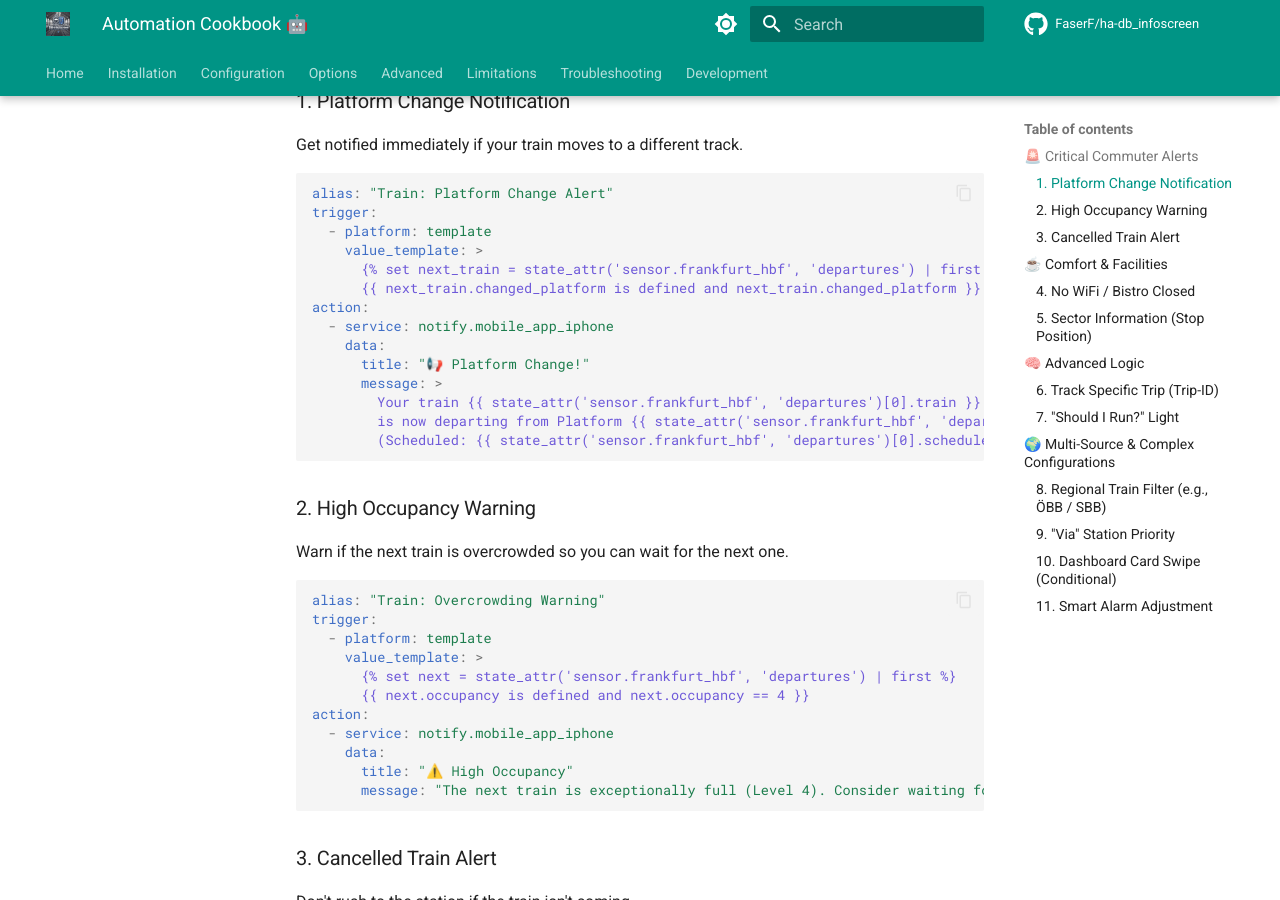
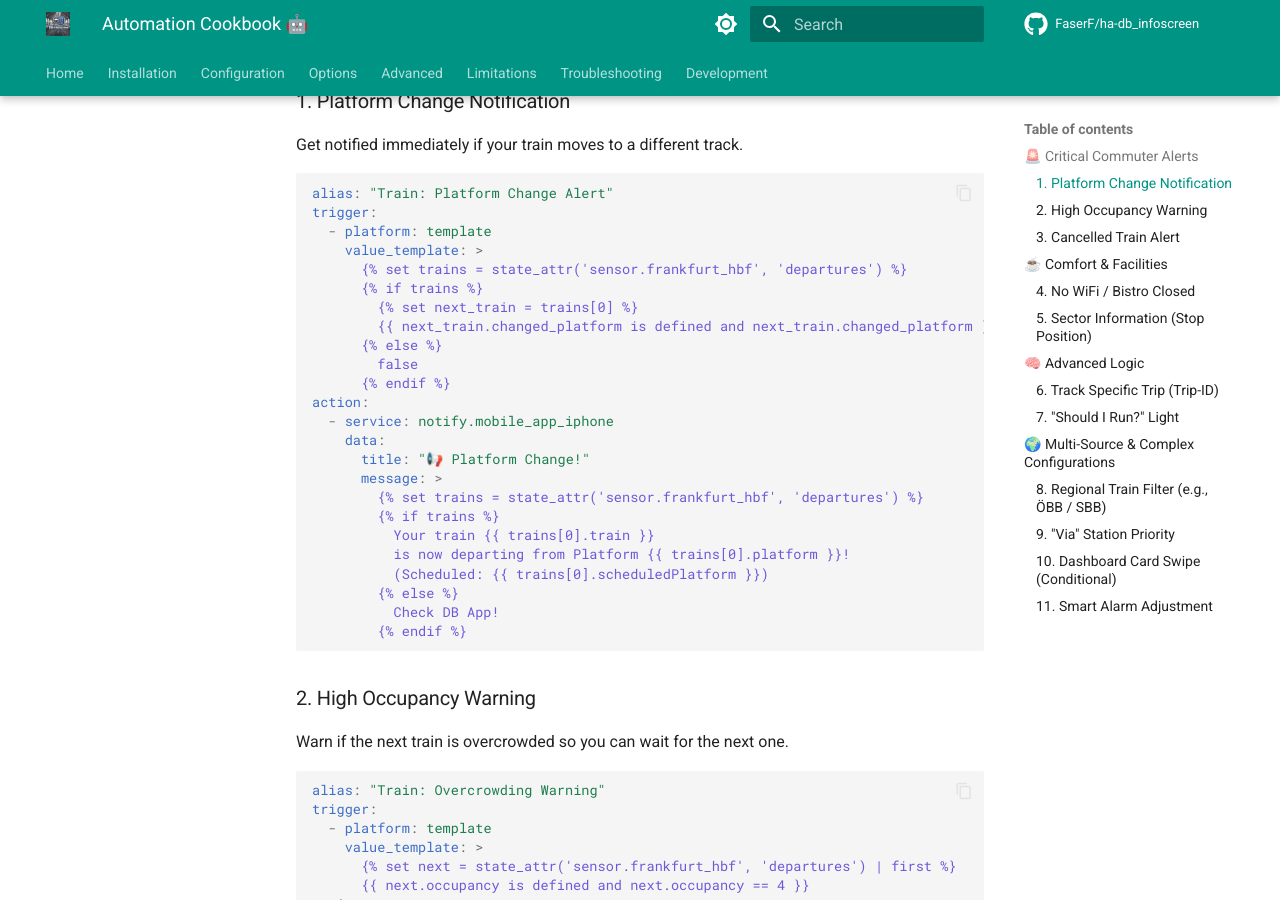
Before and after one commit to FaserF/ha-db_infoscreen, an MkDocs documentation site: the page built from docs/automations.md, in a window 1280 px wide and 900 px high, scrolled down 310 px. Built offline with MkDocs 1.6.1 and Material for MkDocs 9.7.7, drawn with Linux system fonts in a browser that asks for light colours; comment, search, counter and statistics services are not loaded; some of the changed text lies outside the part shown.

Commit message:
refactor: Address review feedback (docs, regex, safety guards)

````diff
--- a/docs/automations.md
+++ b/docs/automations.md
@@ -14,16 +14,26 @@ alias: "Train: Platform Change Alert"
 trigger:
   - platform: template
     value_template: >
-      {% set next_train = state_attr('sensor.frankfurt_hbf', 'departures') | first %}
-      {{ next_train.changed_platform is defined and next_train.changed_platform }}
+      {% set trains = state_attr('sensor.frankfurt_hbf', 'departures') %}
+      {% if trains %}
+        {% set next_train = trains[0] %}
+        {{ next_train.changed_platform is defined and next_train.changed_platform }}
+      {% else %}
+        false
+      {% endif %}
 action:
   - service: notify.mobile_app_iphone
     data:
       title: "📢 Platform Change!"
       message: >
-        Your train {{ state_attr('sensor.frankfurt_hbf', 'departures')[0].train }}
-        is now departing from Platform {{ state_attr('sensor.frankfurt_hbf', 'departures')[0].platform }}!
-        (Scheduled: {{ state_attr('sensor.frankfurt_hbf', 'departures')[0].scheduledPlatform }})
+        {% set trains = state_attr('sensor.frankfurt_hbf', 'departures') %}
+        {% if trains %}
+          Your train {{ trains[0].train }}
+          is now departing from Platform {{ trains[0].platform }}!
+          (Scheduled: {{ trains[0].scheduledPlatform }})
+        {% else %}
+          Check DB App!
+        {% endif %}
 ```
 
 ### 2. High Occupancy Warning
@@ -140,9 +150,20 @@ action:
       entity_id: light.hallway
     data:
       rgb_color: >
-        {% set delay = state_attr('sensor.frankfurt_hbf', 'departures')[0].delayDeparture | int %}
-        {% if delay < 5 %}
-          [255, 0, 0]  # Red (Run!)
+      rgb_color: >
+        {% set trains = state_attr('sensor.frankfurt_hbf', 'departures') %}
+        {% if trains %}
+          {% set delay = trains[0].delayDeparture | int %}
+          {% if delay < 5 %}
+            [255, 0, 0]  # Red (Run!)
+          {% elif delay < 10 %}
+            [255, 255, 0] # Yellow
+          {% else %}
+            [0, 255, 0] # Green (Relax)
+          {% endif %}
+        {% else %}
+          [255, 255, 255] # White (No Info)
+        {% endif %}
         {% elif delay < 10 %}
           [255, 255, 0] # Yellow
         {% else %}
````
Also changed, not shown: docs/advanced.md (+1 -1 lines), 1 other file.
